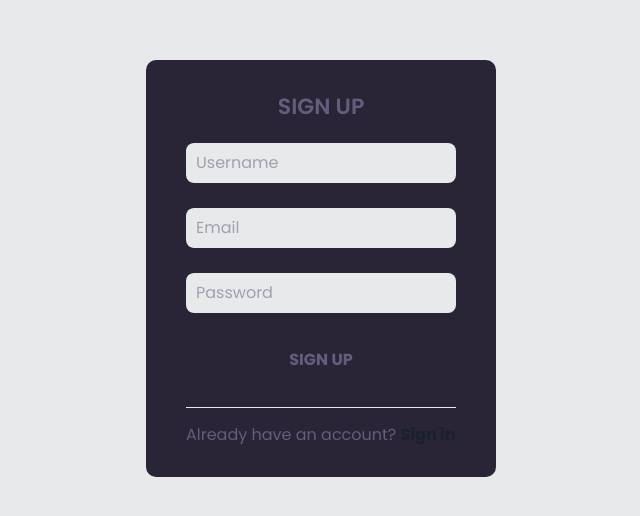
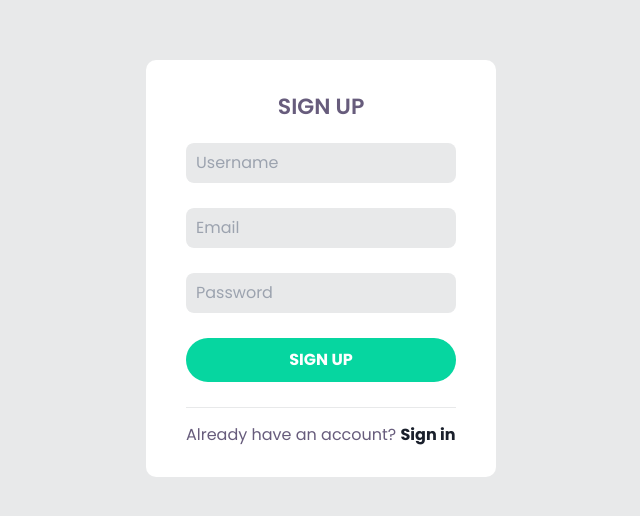
Before and after one commit to RebrovYura/chat-app, a React (Vite) app: page /register in a window 1280 px wide. Shown: the part 132-648 px from the top of the page, without its empty margins (319-959 px from the left). Built offline with nearby package versions, Linux system fonts and the light colour scheme; no server answers.

Commit message:
register form

```diff
--- a/src/pages/Register.jsx
+++ b/src/pages/Register.jsx
@@ -36,14 +36,13 @@ const Register = () => {
 
   return (
     <div className='form font-poppins bg-primary min-h-[100vh] flex justify-center items-center'>
-      <div className='formWrapper bg-secondary px-[40px] py-[30px] rounded-[10px] max-w-[350px]'>
+      <div className='formWrapper bg-white px-[40px] py-[30px] rounded-[10px] max-w-[350px]'>
         <span className='uppercase text-text font-semibold text-center block mb-[20px] text-[22px]'>Sign up</span>
         <form onSubmit={handleSubmit} className='flex flex-col gap-[25px] text-text'>
-          <input type="text" placeholder='Username' className='px-[10px] py-[8px] rounded-[8px] outline-none bg-primary focus:bg-[#25262A] transition' />
-          <input type="email" placeholder='Email' className='px-[10px] py-[8px] rounded-[8px] outline-none bg-primary focus:bg-[#25262A] transition' />
-          <input type="password" placeholder='Password' className='px-[10px] py-[8px] rounded-[8px] outline-none bg-primary focus:bg-[#25262A] transition' />
-          {/* <input type="file" name="" id="" open/> */}
-          <button className='uppercase bg-active rounded-[30px] text-text text-[16px] font-bold py-[10px]'>Sign up</button>
+          <input type="text" placeholder='Username' className='px-[10px] py-[8px] rounded-[8px] outline-none bg-primary focus:bg-primary transition' />
+          <input type="email" placeholder='Email' className='px-[10px] py-[8px] rounded-[8px] outline-none bg-primary focus:bg-primary transition' />
+          <input type="password" placeholder='Password' className='px-[10px] py-[8px] rounded-[8px] outline-none bg-primary focus:bg-primary transition' />
+          <button className='uppercase bg-button rounded-[30px] text-white text-[16px] font-bold py-[10px]'>Sign up</button>
         </form>
         {
           error && <span className="text-accent">Something went wrong</span>
```
